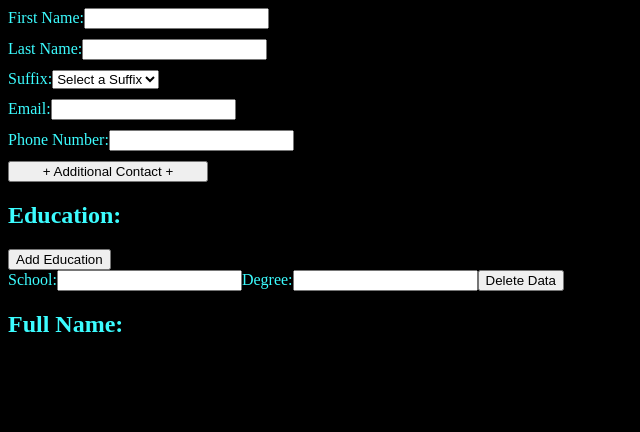
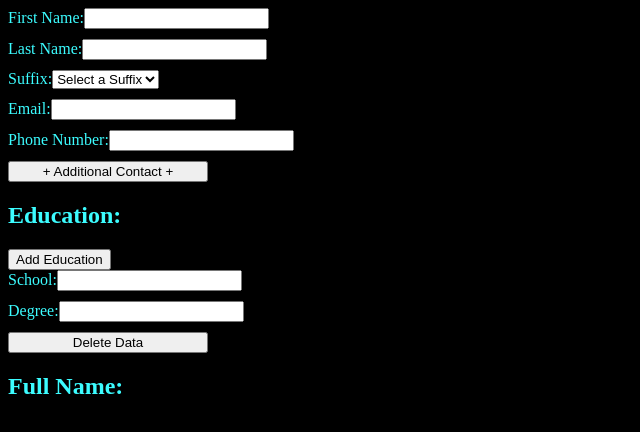
Before and after one commit to ThatBaldDude4/CV-Application, a React (Vite) app: page / in a window 1280 px wide. Shown: the top 432 px of the page, without its empty margins (0-640 px from the left). Built offline with nearby package versions, Linux system fonts and the light colour scheme.

Commit message:
add display styles for education component

```diff
--- a/src/App.css
+++ b/src/App.css
@@ -3,7 +3,7 @@ body {
     color: rgb(60, 252, 255);
 }
 
-.contact-section {
+.contact-section, .education-list {
     display: flex;
     flex-direction: column;
     gap: 10px;
```
